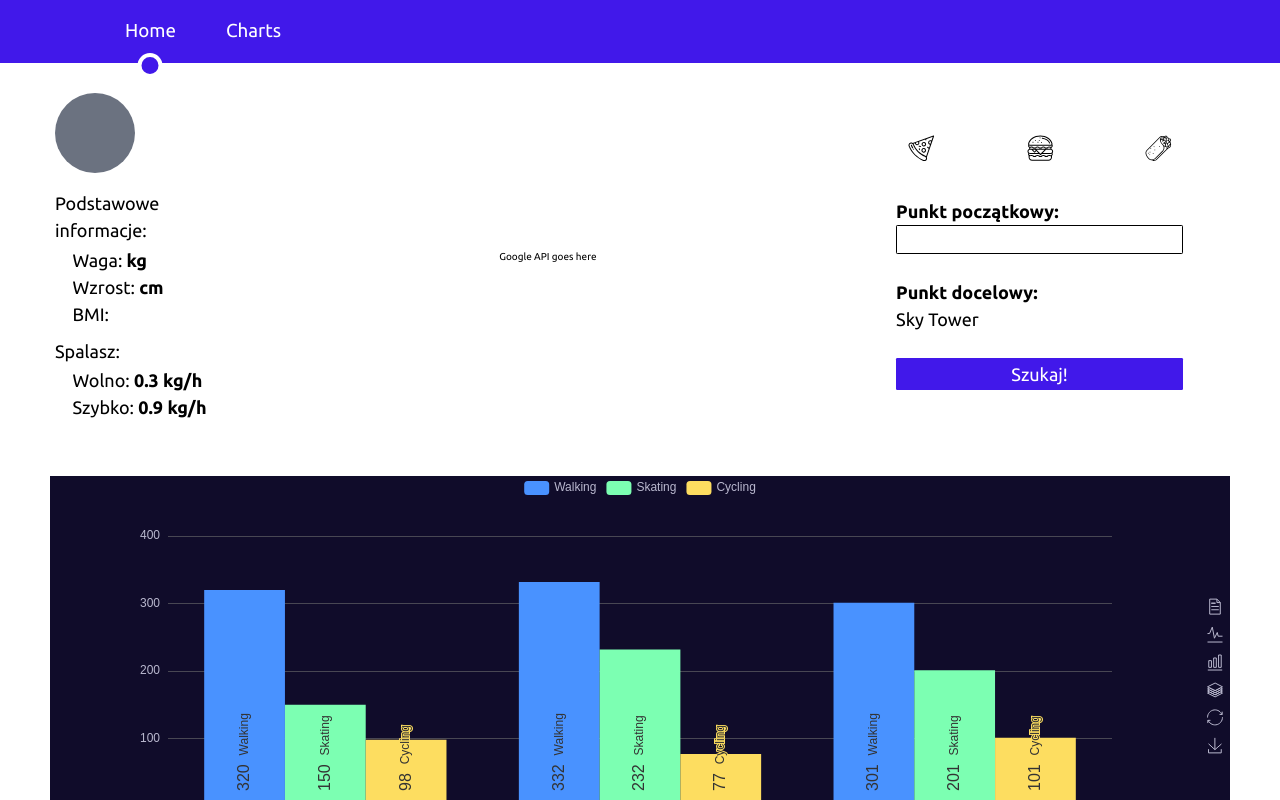
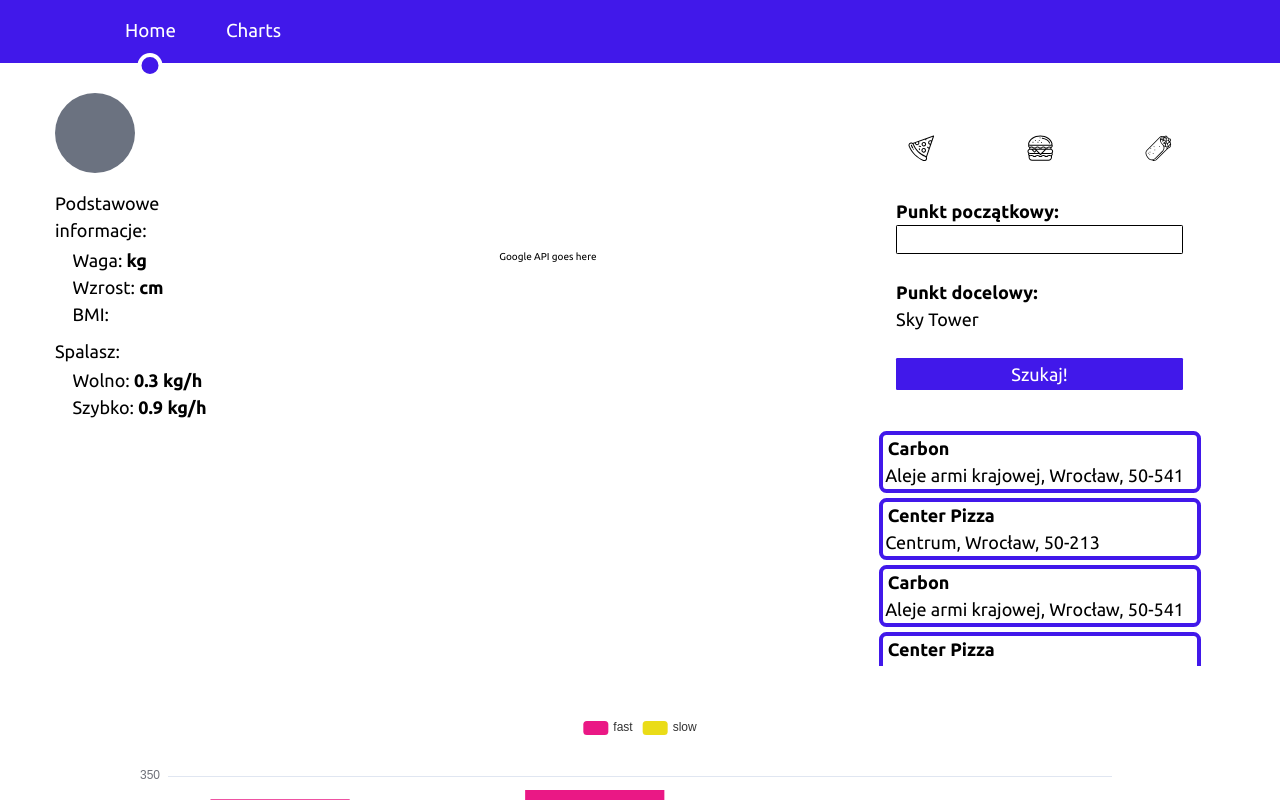
Before and after one commit to KrolMateusz/praktyki1, a Vue app: page / in a window 1280 px wide. Shown: the top 800 px of the page. Built offline with nearby package versions, Linux system fonts and the light colour scheme.

Commit message:
'charts'

```diff
--- a/src/components/Charts/Charts.vue
+++ b/src/components/Charts/Charts.vue
@@ -34,7 +34,7 @@ export default defineComponent({
     VChart,
   },
   provide: {
-    [THEME_KEY]: "dark",
+    [THEME_KEY]: "light",
   },
   setup() {
     const app = {};
@@ -86,11 +86,11 @@ export default defineComponent({
     };
 
     app.config = {
-      rotate: 90,
+      rotate: 86,
       align: "left",
-      verticalAlign: "middle",
+      verticalAlign: "bottom",
       position: "insideBottom",
-      distance: 15,
+      distance: 35,
     };
     const labelOption = {
       show: true,
@@ -100,7 +100,7 @@ export default defineComponent({
       verticalAlign: app.config.verticalAlign,
       rotate: app.config.rotate,
       formatter: "{c}  {name|{a}}",
-      fontSize: 16,
+      fontSize: "2rem",
       rich: {
         name: {},
       },
@@ -113,7 +113,7 @@ export default defineComponent({
         },
       },
       legend: {
-        data: ["Walking", "Skating", "Cycling"],
+        data: ["fast", "slow"],
       },
       toolbox: {
         show: true,
@@ -121,9 +121,9 @@ export default defineComponent({
         left: "right",
         top: "center",
         feature: {
-          mark: { show: true },
-          dataView: { show: true, readOnly: false },
-          magicType: { show: true, type: ["line", "bar", "stack", "tiled"] },
+          mark: { show: false },
+          dataView: { show: false, readOnly: false },
+          magicType: { show: true, type: ["bar", "stack", "tiled"] },
           restore: { show: true },
           saveAsImage: { show: true },
         },
@@ -131,8 +131,8 @@ export default defineComponent({
       xAxis: [
         {
           type: "category",
-          axisTick: { show: false },
-          data: ["Burger", "Pizza", "Kebson"],
+          axisTick: { show: true },
+          data: ["Walking", "Skating", "Cycling"],
         },
       ],
       yAxis: [
@@ -142,32 +142,25 @@ export default defineComponent({
       ],
       series: [
         {
-          name: "Walking",
+          name: "fast",
           type: "bar",
-          barGap: 0,
+          barGap: -0.35,
           label: labelOption,
           emphasis: {
             focus: "series",
           },
-          data: [320, 332, 301, 334, 390],
+          data: [320, 332, 301],
+          color: "#ea1885",
         },
         {
-          name: "Skating",
+          name: "slow",
           type: "bar",
           label: labelOption,
           emphasis: {
             focus: "series",
           },
-          data: [150, 232, 201, 154, 190],
-        },
-        {
-          name: "Cycling",
-          type: "bar",
-          label: labelOption,
-          emphasis: {
-            focus: "series",
-          },
-          data: [98, 77, 101, 99, 40],
+          data: [150, 232, 201],
+          color: "#eadc18",
         },
       ],
     });
--- /dev/null
+++ b/src/components/ResultList/ResultList.vue
@@ -0,0 +1,102 @@
+<template>
+  <div>
+    <ul>
+      <li
+        class="
+          border-4 border-4
+          rounded-xl
+          border-main
+          m-2
+          text-base
+          w-full
+          hover:bg-gray-300
+          cursor-pointer
+        "
+        :class="{ 'bg-main text-white hover:bg-main': isActive === index }"
+        @click="clickHandler(index)"
+        id="index"
+        v-for="(result, index) in results"
+        :key="index"
+      >
+        <p class="font-bold px-2">{{ result.name }}</p>
+
+        <p class="px-1">
+          {{ result.address.street }}, {{ result.address.city }},
+          {{ result.address.postalCode }}
+        </p>
+      </li>
+    </ul>
+  </div>
+</template>
+
+<script>
+import { ref } from "vue";
+
+export default {
+  name: "ResultList",
+
+  methods: {
+    clickHandler(index) {
+      this.isActive = index;
+      console.log(index);
+    },
+  },
+
+  setup() {
+    const isActive = ref(-1);
+    const results = [
+      {
+        address: {
+          street: "Aleje armi krajowej",
+          city: "Wrocław",
+          postalCode: "50-541",
+        },
+        name: "Carbon",
+      },
+      {
+        address: {
+          street: "Centrum",
+          city: "Wrocław",
+          postalCode: "50-213",
+        },
+        name: "Center Pizza",
+      },
+      {
+        address: {
+          street: "Aleje armi krajowej",
+          city: "Wrocław",
+          postalCode: "50-541",
+        },
+        name: "Carbon",
+      },
+      {
+        address: {
+          street: "Centrum",
+          city: "Wrocław",
+          postalCode: "50-213",
+        },
+        name: "Center Pizza",
+      },
+      {
+        address: {
+          street: "Aleje armi krajowej",
+          city: "Wrocław",
+          postalCode: "50-541",
+        },
+        name: "Carbon",
+      },
+      {
+        address: {
+          street: "Centrum",
+          city: "Wrocław",
+          postalCode: "50-213",
+        },
+        name: "Center Pizza",
+      },
+    ];
+    return { results, isActive };
+  },
+};
+</script>
+
+<style scoped></style>
--- a/src/components/common/RadioButtons.vue
+++ b/src/components/common/RadioButtons.vue
@@ -24,11 +24,6 @@ export default {
       required: true,
     },
   },
-  methods: {
-    formLog() {
-      console.log(event);
-    },
-  },
   setup(props) {
     const iconsArr = ref(props.icons);
     const name = ref("max");
--- a/src/components/home/Home.vue
+++ b/src/components/home/Home.vue
@@ -18,8 +18,9 @@
     />
     <GoogleMaps class="col-start-3 col-span-6" />
     <Form class="col-end-13 col-span-4"></Form>
+    <ResultList class="pr-4 h-96 overflow-y-scroll col-span-4 col-end-13" />
   </div>
-  <div class="m-20"><Charts /></div>
+  <div class="m-20 grid justify-items-center"><Charts /></div>
   <Modal @close-modal="closeModal" v-if="isModalOpened">
     <span class="absolute top-3 left-4">Edytuj profil</span>
     <user-info-form @close-modal="closeModal" />
@@ -34,6 +35,7 @@ import Modal from "@/components/common/Modal";
 import UserInfoForm from "@/components/common/UserInfoForm";
 import Form from "@/components/Form.vue";
 import Charts from "@/components/Charts/Charts.vue";
+import ResultList from "@/components/ResultList/ResultList.vue";
 
 export default {
   name: "Home",
@@ -44,6 +46,7 @@ export default {
     Modal,
     UserInfoForm,
     Form,
+    ResultList,
   },
   setup() {
     const FFMI = ref(0);
```
